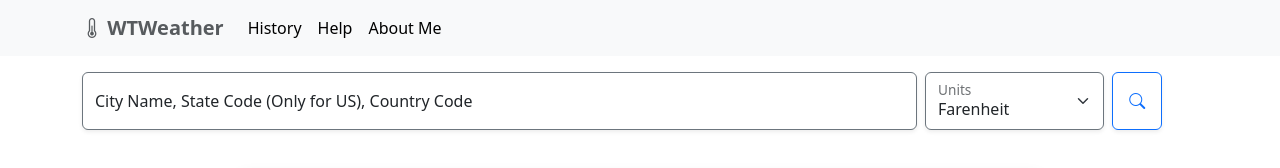
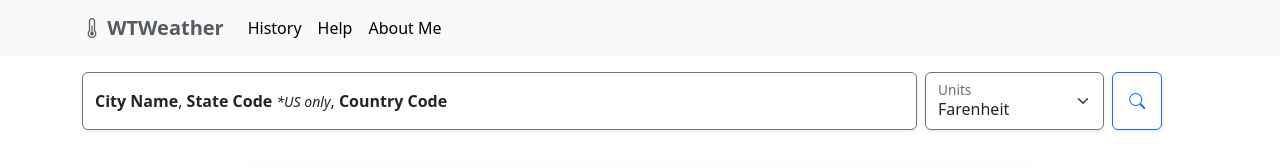
Before and after one commit to Retrochain/WeatherApp, a website with bundled scripts: page index.html in a window 1280 px wide. Shown: the top 168 px of the page. Built offline with nearby package versions, Linux system fonts and the light colour scheme; no server answers.

Commit message:
Update index.html

```diff
--- a/index.html
+++ b/index.html
@@ -72,8 +72,9 @@
               id="locationInput"
               autocomplete="on"
             />
-            <label for="locationInput"
-              >City Name, State Code (Only for US), Country Code</label
+            <label class="text-wrap" for="locationInput"
+              ><b>City Name</b>, <b>State Code </b> <i><small>*US only</small></i>,
+              <b>Country Code </b></label
             >
           </div>
         </div>
```
